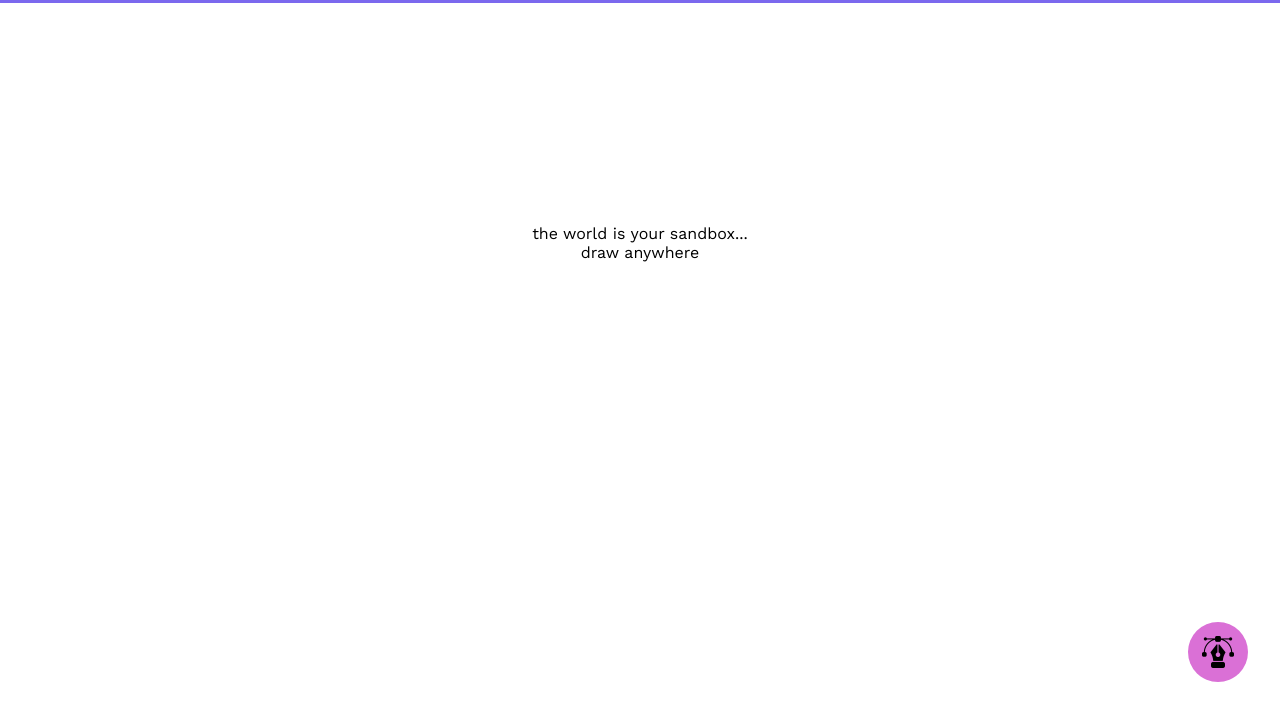
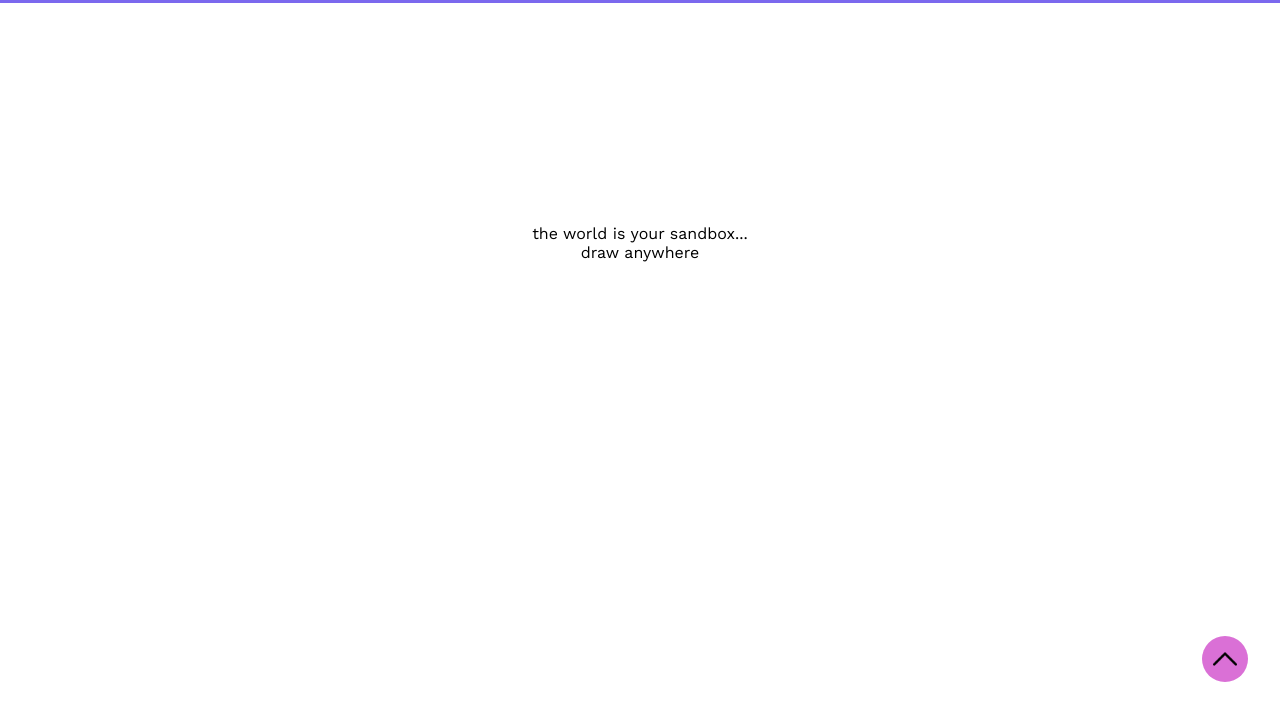
Before and after one commit to AnnetteNCF/JavaFinal, a plain HTML site: page index.html in a window 1280 px wide. Shown: the part 86-800 px from the top of the page. Drawn offline with nearby package versions, Linux system fonts and the light colour scheme.

Commit message:
made toolbar icon smaller

```diff
--- a/index.html
+++ b/index.html
@@ -31,7 +31,7 @@
     <!-- THIS IS THE TOOLBOX AREA -->
     <div class="toolbox">
         <div class="toolbox-container">
-            <img class="tool-icon" src="img/pen-tool.png" alt="">
+            <img class="tool-icon" src="img/upload.png" alt="">
         </div>
     </div>
 
--- a/styles.css
+++ b/styles.css
@@ -73,13 +73,13 @@ a:link {
 	align-items: center;
 	background-color: orchid;
 	border-radius: 50%;
-	height: 60px;
-	width: 60px;
+	height: 46px;
+	width: 46px;
 	position: absolute;
 	right: 2em;
 	bottom: 2em;
 }
 
 .tool-icon {
-	width: 32px;
+	width: 24px;
 }
```
Also changed, not shown: img/upload.png (added).
